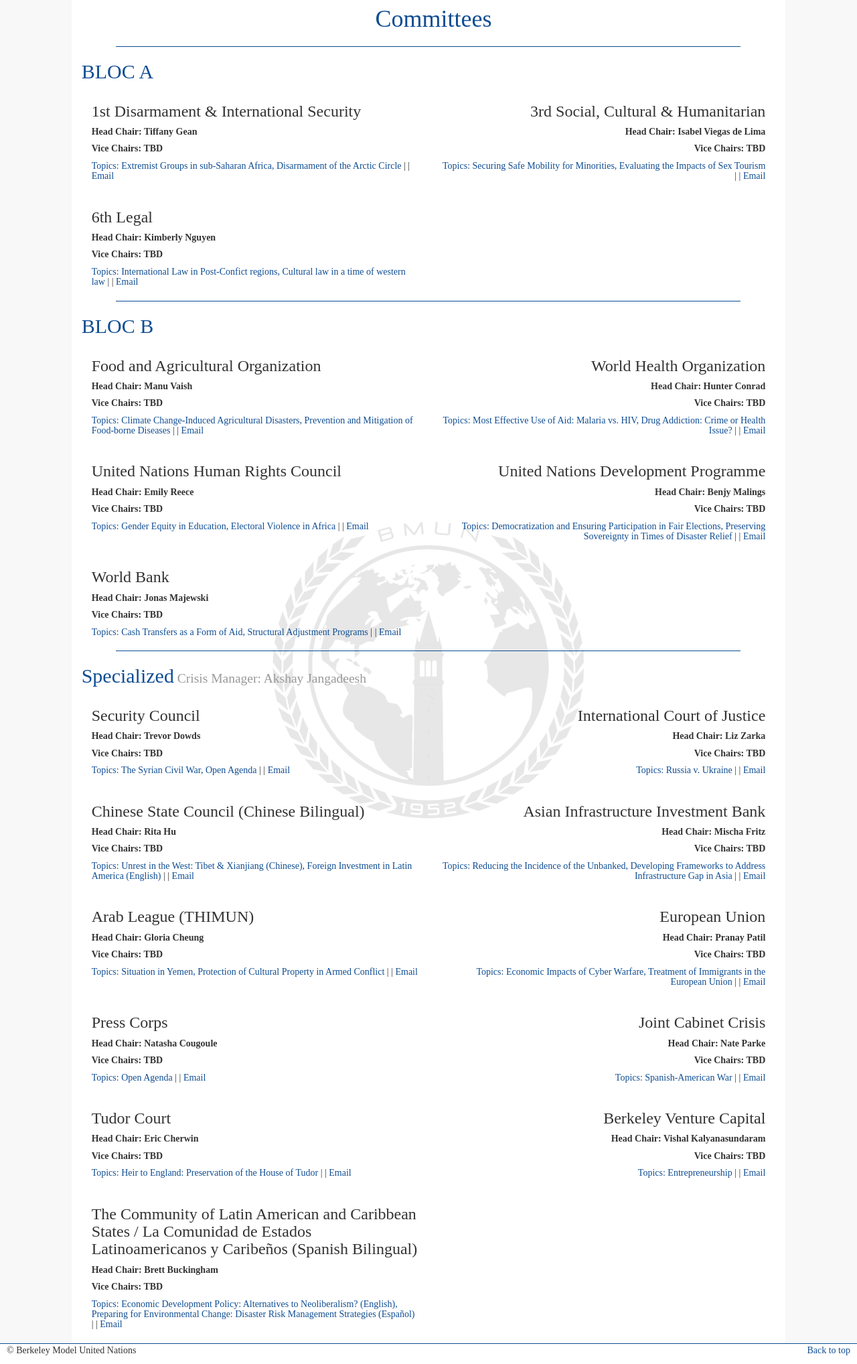
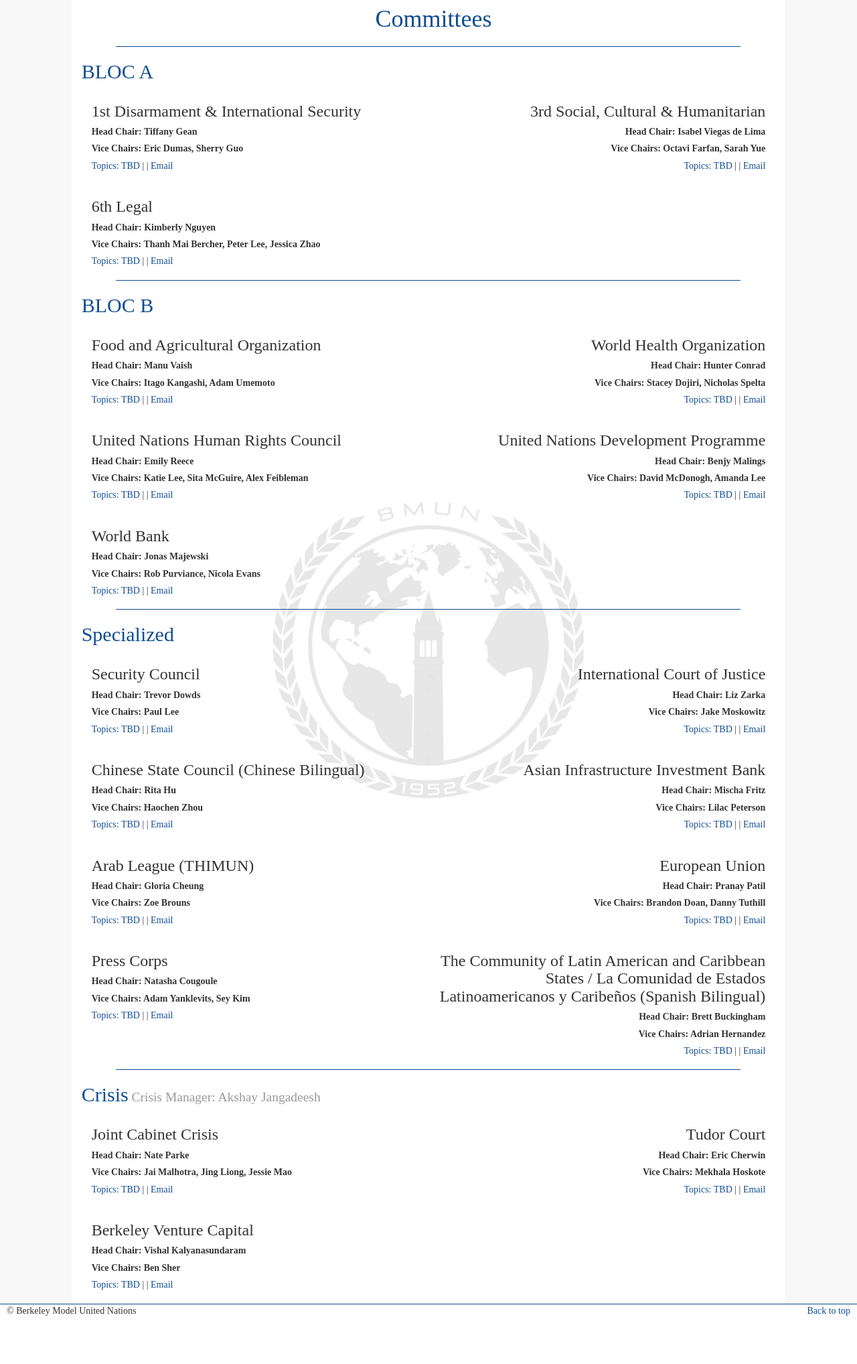
Before and after one commit to nathanielparke/website, a PHP site: page /Committees.php in a window 1280 px wide. Shown: the part 51-2087 px from the top of the page at 67% size. After the commit the page ends 2015 px from the top, so only its background shows below. Run offline with PHP 8.4, Linux system fonts and the light colour scheme; some libraries are stand-ins or nearby versions.

Commit message:
adds in small changes for website desummer design state

```diff
--- a/Committees.php
+++ b/Committees.php
@@ -15,22 +15,22 @@
             <div class="col-md-6 committee">
                 <h3 class="committee-heading"> 1st Disarmament & International Security</h3>
                 <h5><strong>Head Chair: Tiffany Gean</strong></h5>
-                <h5><strong>Vice Chairs: TBD </h5></strong>
-                <h5><a href="ComingSoon.php">Topics: Extremist Groups in sub-Saharan Africa, Disarmament of the Arctic Circle</a> | <!-- <a href="http://disc.blogs.bmun.org/">Blog</a> -->| <a href="mailto:chief@bmun.org" target="_blank">Email</a></h5>
+                <h5><strong>Vice Chairs: Eric Dumas, Sherry Guo </h5></strong>
+                <h5><a href="ComingSoon.php">Topics: TBD <!-- Extremist Groups in sub-Saharan Africa, Disarmament of the Arctic Circle --></a> | <!-- <a href="http://disc.blogs.bmun.org/">Blog</a> -->| <a href="mailto:chief@bmun.org" target="_blank">Email</a></h5>
             </div>
 
             <div class="col-md-6 committee" style="text-align:right">
                 <h3 class="committee-heading"> 3rd Social, Cultural & Humanitarian</h3>
                 <h5><strong>Head Chair: Isabel Viegas de Lima</strong></h5>
-                <h5><strong>Vice Chairs: TBD </h5></strong>
-                <h5><a href="ComingSoon.php">Topics: Securing Safe Mobility for Minorities, Evaluating the Impacts of Sex Tourism</a> | <!-- <a href="http://sochum.blogs.bmun.org/">Blog</a>--> | <a href="mailto:research@bmun.org" target="_blank">Email</a></h5>
+                <h5><strong>Vice Chairs: Octavi Farfan, Sarah Yue </h5></strong>
+                <h5><a href="ComingSoon.php">Topics: TBD<!-- Securing Safe Mobility for Minorities, Evaluating the Impacts of Sex Tourism --></a> | <!-- <a href="http://sochum.blogs.bmun.org/">Blog</a>--> | <a href="mailto:research@bmun.org" target="_blank">Email</a></h5>
             </div>
 
             <div class="col-md-6 committee" style="text-align:left">
                 <h3 class="committee-heading"> 6th Legal</h3>
                 <h5><strong>Head Chair: Kimberly Nguyen</strong></h5>
-                <h5><strong>Vice Chairs: TBD </h5></strong>
-                <h5><a href="ComingSoon.php">Topics: International Law in Post-Confict regions, Cultural law in a time of western law</a> | <!-- <a href="http://spd.blogs.bmun.org/">Blog</a>--> | <a href="mailto:knguyen@bmun.org" target="_blank">Email</a></h5>
+                <h5><strong>Vice Chairs: Thanh Mai Bercher, Peter Lee, Jessica Zhao</h5></strong>
+                <h5><a href="ComingSoon.php">Topics: TBD<!-- International Law in Post-Confict regions, Cultural law in a time of western law --></a> | <!-- <a href="http://spd.blogs.bmun.org/">Blog</a>--> | <a href="mailto:knguyen@bmun.org" target="_blank">Email</a></h5>
             </div>
 
             <hr>
@@ -40,118 +40,123 @@
             <div class="col-md-6 committee">
                 <h3 class="committee-heading"> Food and Agricultural Organization</h3>
                 <h5><strong>Head Chair: Manu Vaish</strong></h5>
-                <h5><strong>Vice Chairs: TBD</h5></strong>
-                <h5><a href="ComingSoon.php">Topics: Climate Change-Induced Agricultural Disasters, Prevention and Mitigation of Food-borne Diseases</a> | <!-- <a href="http://icpo.blogs.bmun.org/">Blog</a>--> | <a href="mailto:mvaish@bmun.org" target="_blank">Email</a></h5>
+                <h5><strong>Vice Chairs: Itago Kangashi, Adam Umemoto</h5></strong>
+                <h5><a href="ComingSoon.php">Topics: TBD<!-- Climate Change-Induced Agricultural Disasters, Prevention and Mitigation of Food-borne Diseases --></a> | <!-- <a href="http://icpo.blogs.bmun.org/">Blog</a>--> | <a href="mailto:mvaish@bmun.org" target="_blank">Email</a></h5>
             </div>
 
             <div class="col-md-6 committee" style="text-align:right">
                 <h3 class="committee-heading"> World Health Organization</h3>
                 <h5><strong>Head Chair: Hunter Conrad</strong></h5>
-                <h5><strong>Vice Chairs: TBD</h5></strong>
-                <h5><a href="ComingSoon.php">Topics: Most Effective Use of Aid: Malaria vs. HIV, Drug Addiction: Crime or Health Issue?</a> | <!-- <a href="http://fao.blogs.bmun.org/">Blog</a>--> | <a href="mailto:hconrad@bmun.org" target="_blank">Email</a></h5>
+                <h5><strong>Vice Chairs: Stacey Dojiri, Nicholas Spelta</h5></strong>
+                <h5><a href="ComingSoon.php">Topics: TBD<!-- Most Effective Use of Aid: Malaria vs. HIV, Drug Addiction: Crime or Health Issue? --></a> | <!-- <a href="http://fao.blogs.bmun.org/">Blog</a>--> | <a href="mailto:hconrad@bmun.org" target="_blank">Email</a></h5>
             </div>
 
             <div class="col-md-6 committee">
                 <h3 class="committee-heading"> United Nations Human Rights Council</h3>
                 <h5><strong>Head Chair: Emily Reece</strong></h5>
-                <h5><strong>Vice Chairs: TBD</h5></strong>
-                <h5><a href="ComingSoon.php">Topics: Gender Equity in Education, Electoral Violence in Africa</a> | <!-- <a href="http://unep.blogs.bmun.org/">Blog</a>--> | <a href="mailto:ereece@bmun.org" target="_blank">Email</a></h5>
+                <h5><strong>Vice Chairs: Katie Lee, Sita McGuire, Alex Feibleman</h5></strong>
+                <h5><a href="ComingSoon.php">Topics: TBD<!-- Gender Equity in Education, Electoral Violence in Africa --></a> | <!-- <a href="http://unep.blogs.bmun.org/">Blog</a>--> | <a href="mailto:ereece@bmun.org" target="_blank">Email</a></h5>
             </div>
 
             <div class="col-md-6 committee" style="text-align:right">
                 <h3 class="committee-heading"> United Nations Development Programme</h3>
                 <h5><strong>Head Chair: Benjy Malings</strong></h5>
-                <h5><strong>Vice Chairs: TBD</h5></strong>
-                <h5><a href="ComingSoon.php">Topics: Democratization and Ensuring Participation in Fair Elections, Preserving Sovereignty in Times of Disaster Relief</a> | <!-- <a href="http://who.blogs.bmun.org/">Blog</a>--> | <a href="mailto:outreach@bmun.org" target="_blank">Email</a></h5>
+                <h5><strong>Vice Chairs: David McDonogh, Amanda Lee</h5></strong>
+                <h5><a href="ComingSoon.php">Topics: TBD<!-- Democratization and Ensuring Participation in Fair Elections, Preserving Sovereignty in Times of Disaster Relief --></a> | <!-- <a href="http://who.blogs.bmun.org/">Blog</a>--> | <a href="mailto:outreach@bmun.org" target="_blank">Email</a></h5>
             </div>
 
             <div class="col-md-6 committee">
                 <h3 class="committee-heading"> World Bank</h3>
                 <h5><strong>Head Chair: Jonas Majewski</strong></h5>
-                <h5><strong>Vice Chairs: TBD</h5></strong>
-                <h5><a href="ComingSoon.php">Topics: Cash Transfers as a Form of Aid, Structural Adjustment Programs</a> | <!-- <a href="http://ilo.blogs.bmun.org/">Blog</a>--> | <a href="mailto:jmajewski@bmun.org" target="_blank">Email</a></h5>
+                <h5><strong>Vice Chairs: Rob Purviance, Nicola Evans</h5></strong>
+                <h5><a href="ComingSoon.php">Topics: TBD<!-- Cash Transfers as a Form of Aid, Structural Adjustment Programs --></a> | <!-- <a href="http://ilo.blogs.bmun.org/">Blog</a>--> | <a href="mailto:jmajewski@bmun.org" target="_blank">Email</a></h5>
             </div>
 
             <hr>
 
-            <h2 class="bloc-heading">Specialized<small> Crisis Manager: Akshay Jangadeesh</small></h2>
+            <h2 class="bloc-heading">Specialized</h2>
 
             <div class="col-md-6 committee">
                 <h3 class="committee-heading"> Security Council</h3>
                 <h5><strong>Head Chair: Trevor Dowds</strong></h5>
-                <h5><strong>Vice Chairs: TBD</h5></strong>
-                <h5><a href="ComingSoon.php">Topics: The Syrian Civil War, Open Agenda</a> | <!-- <a href="http://eu.blogs.bmun.org/">Blog</a>--> | <a href="mailto:tdowds@bmun.org" target="_blank">Email</a></h5>
+                <h5><strong>Vice Chairs: Paul Lee</h5></strong>
+                <h5><a href="ComingSoon.php">Topics: TBD<!-- The Syrian Civil War, Open Agenda --></a> | <!-- <a href="http://eu.blogs.bmun.org/">Blog</a>--> | <a href="mailto:tdowds@bmun.org" target="_blank">Email</a></h5>
             </div>
 
              <div class="col-md-6 committee" style="text-align:right">
                 <h3 class="committee-heading"> International Court of Justice</h3>
                 <h5><strong>Head Chair: Liz Zarka</strong></h5>
-                <h5><strong>Vice Chairs: TBD</h5></strong>
-                <h5><a href="ComingSoon.php">Topics: Russia v. Ukraine</a> | <!--<a href="http://idb.blogs.bmun.org/">Blog</a> --> | <a href="mailto:lzarka@bmun.org" target="_blank">Email</a></h5>
+                <h5><strong>Vice Chairs: Jake Moskowitz</h5></strong>
+                <h5><a href="ComingSoon.php">Topics: TBD<!-- Russia v. Ukraine --></a> | <!--<a href="http://idb.blogs.bmun.org/">Blog</a> --> | <a href="mailto:lzarka@bmun.org" target="_blank">Email</a></h5>
             </div>
 
             <div class="col-md-6 committee">
                 <h3 class="committee-heading"> Chinese State Council (Chinese Bilingual)</h3>
                 <h5><strong>Head Chair: Rita Hu</strong></h5>
-                <h5><strong>Vice Chairs: TBD</h5></strong>
-                <h5><a href="ComingSoon.php">Topics: Unrest in the West: Tibet & Xianjiang (Chinese), Foreign Investment in Latin America (English)</a> | <!-- <a href="http://g20.blogs.bmun.org/">Blog</a>--> | <a href="mailto:info@bmun.org" target="_blank">Email</a></h5>
+                <h5><strong>Vice Chairs: Haochen Zhou</h5></strong>
+                <h5><a href="ComingSoon.php">Topics: TBD<!-- Unrest in the West: Tibet & Xianjiang (Chinese), Foreign Investment in Latin America (English) --></a> | <!-- <a href="http://g20.blogs.bmun.org/">Blog</a>--> | <a href="mailto:info@bmun.org" target="_blank">Email</a></h5>
             </div>
 
             <div class="col-md-6 committee" style="text-align:right">
                 <h3 class="committee-heading"> Asian Infrastructure Investment Bank</h3>
                 <h5><strong>Head Chair: Mischa Fritz</strong></h5>
-                <h5><strong>Vice Chairs: TBD</h5></strong>
-                <h5><a href="ComingSoon.php">Topics: Reducing the Incidence of the Unbanked, Developing Frameworks to Address Infrastructure Gap in Asia</a> | <!-- <a href="http://icc.blogs.bmun.org/">Blog</a>--> | <a href="mailto:treasurer@bmun.org" target="_blank">Email</a></h5>
+                <h5><strong>Vice Chairs: Lilac Peterson</h5></strong>
+                <h5><a href="ComingSoon.php">Topics: TBD<!-- Reducing the Incidence of the Unbanked, Developing Frameworks to Address Infrastructure Gap in Asia --></a> | <!-- <a href="http://icc.blogs.bmun.org/">Blog</a>--> | <a href="mailto:treasurer@bmun.org" target="_blank">Email</a></h5>
             </div>
 
-            <div class="col-md-6 committee" >
+            <div class="col-md-6 committee">
                 <h3 class="committee-heading"> Arab League (THIMUN)</h3>
                 <h5><strong>Head Chair: Gloria Cheung</strong></h5>
-                <h5><strong>Vice Chairs: TBD</h5></strong>
-                <h5><a href="ComingSoon.php">Topics: Situation in Yemen, Protection of Cultural Property in Armed Conflict</a> | <!-- <a href="http://sc.blogs.bmun.org/">Blog</a>--> | <a href="mailto:gcheung@bmun.org" target="_blank">Email</a></h5>
+                <h5><strong>Vice Chairs: Zoe Brouns</h5></strong>
+                <h5><a href="ComingSoon.php">Topics: TBD<!-- Situation in Yemen, Protection of Cultural Property in Armed Conflict --></a> | <!-- <a href="http://sc.blogs.bmun.org/">Blog</a>--> | <a href="mailto:gcheung@bmun.org" target="_blank">Email</a></h5>
             </div>
 
             <div class="col-md-6 committee" style="text-align:right">
                 <h3 class="committee-heading"> European Union</h3>
                 <h5><strong>Head Chair: Pranay Patil</strong></h5>
-                <h5><strong>Vice Chairs: TBD</h5></strong>
-                <h5><a href="ComingSoon.php">Topics: Economic Impacts of Cyber Warfare, Treatment of Immigrants in the European Union</a> | <!-- <a href="http://ifc.blogs.bmun.org/">Blog</a> --> | <a href="mailto:ppatil@bmun.org" target="_blank">Email</a></h5>
+                <h5><strong>Vice Chairs: Brandon Doan, Danny Tuthill</h5></strong>
+                <h5><a href="ComingSoon.php">Topics: TBD<!-- Economic Impacts of Cyber Warfare, Treatment of Immigrants in the European Union --></a> | <!-- <a href="http://ifc.blogs.bmun.org/">Blog</a> --> | <a href="mailto:ppatil@bmun.org" target="_blank">Email</a></h5>
             </div>
 
-            <div class="col-md-6 committee" >
+            <div class="col-md-6 committee">
                 <h3 class="committee-heading"> Press Corps</h3>
                 <h5><strong>Head Chair: Natasha Cougoule</strong></h5>
-                <h5><strong>Vice Chairs: TBD</h5></strong>
-                <h5><a href="ComingSoon.php">Topics: Open Agenda</a> | <!-- <a href="http://khan.blogs.bmun.org/">Blog</a> --> | <a href="mailto:ncougoule@bmun.org" target="_blank">Email</a></h5>
+                <h5><strong>Vice Chairs: Adam Yanklevits, Sey Kim</h5></strong>
+                <h5><a href="ComingSoon.php">Topics: TBD<!-- Open Agenda --></a> | <!-- <a href="http://khan.blogs.bmun.org/">Blog</a> --> | <a href="mailto:ncougoule@bmun.org" target="_blank">Email</a></h5>
             </div>
 
             <div class="col-md-6 committee" style="text-align:right">
+                <h3 class="committee-heading"> The Community of Latin American and Caribbean States / La Comunidad de Estados Latinoamericanos y Caribeños (Spanish Bilingual)</h3>
+                <h5><strong>Head Chair: Brett Buckingham</strong></h5>
+                <h5><strong>Vice Chairs: Adrian Hernandez</h5></strong>
+                <h5><a href="ComingSoon.php">Topics: TBD<!-- Economic Development Policy: Alternatives to Neoliberalism? (English), Preparing for Environmental Change:  Disaster Risk Management Strategies (Español) --> </a> | <!-- <a href="http://apec.blogs.bmun.org/">Blog</a>--> | <a href="mailto:ops@bmun.org" target="_blank">Email</a></h5>
+            </div>
+
+            <hr>
+
+            <h2 class="bloc-heading">Crisis<small> Crisis Manager: Akshay Jangadeesh</small></h2>
+
+            <div class="col-md-6 committee">
                 <h3 class="committee-heading"> Joint Cabinet Crisis</h3>
                 <h5><strong>Head Chair: Nate Parke</strong></h5>
-                <h5><strong>Vice Chairs: TBD</h5></strong>
-                <h5><a href="ComingSoon.php">Topics: Spanish-American War</a> | <!-- <a href="http://jcc.blogs.bmun.org/">Blog</a>--> | <a href="mailto:tech@bmun.org" target="_blank">Email</a></h5>
+                <h5><strong>Vice Chairs: Jai Malhotra, Jing Liong, Jessie Mao</h5></strong>
+                <h5><a href="ComingSoon.php">Topics: TBD<!-- Spanish-American War --></a> | <!-- <a href="http://jcc.blogs.bmun.org/">Blog</a>--> | <a href="mailto:tech@bmun.org" target="_blank">Email</a></h5>
+            </div>
+
+            <div class="col-md-6 committee" style="text-align:right">
+                <h3 class="committee-heading"> Tudor Court</h3>
+                <h5><strong>Head Chair: Eric Cherwin</strong></h5>
+                <h5><strong>Vice Chairs: Mekhala Hoskote</h5></strong>
+                <h5><a href="ComingSoon.php">Topics: TBD<!-- Heir to England: Preservation of the House of Tudor --></a> | <!--<a href="http://press.blogs.bmun.org/">Blog</a>--> | <a href="mailto:echerwin@bmun.org" target="_blank">Email</a></h5>
             </div>
 
             <div class="col-md-6 committee">
-                <h3 class="committee-heading"> Tudor Court</h3>
-                <h5><strong>Head Chair: Eric Cherwin</strong></h5>
-                <h5><strong>Vice Chairs: TBD</h5></strong>
-                <h5><a href="ComingSoon.php">Topics: Heir to England: Preservation of the House of Tudor</a> | <!--<a href="http://press.blogs.bmun.org/">Blog</a>--> | <a href="mailto:echerwin@bmun.org" target="_blank">Email</a></h5>
+                <h3 class="committee-heading"> Berkeley Venture Capital</h3>
+                <h5><strong>Head Chair: Vishal Kalyanasundaram</strong></h5>
+                <h5><strong>Vice Chairs: Ben Sher</h5></strong>
+                <h5><a href="ComingSoon.php">Topics: TBD<!-- Entrepreneurship --></a> | <!-- <a href="http://press.blogs.bmun.org/">Blog</a>--> | <a href="mailto:vkal@bmun.org" target="_blank">Email</a></h5>
             </div>
 
-            <div class="col-md-6 committee" style="text-align:right">
-                <h3 class="committee-heading"> Berkeley Venture Capital</h3>
-                <h5><strong>Head Chair: Vishal Kalyanasundaram</strong></h5>
-                <h5><strong>Vice Chairs: TBD</h5></strong>
-                <h5><a href="ComingSoon.php">Topics: Entrepreneurship</a> | <!-- <a href="http://press.blogs.bmun.org/">Blog</a>--> | <a href="mailto:vkal@bmun.org" target="_blank">Email</a></h5>
-            </div>
-
-            <div class="col-md-6 committee">
-                <h3 class="committee-heading"> The Community of Latin American and Caribbean States / La Comunidad de Estados Latinoamericanos y Caribeños (Spanish Bilingual)</h3>
-                <h5><strong>Head Chair: Brett Buckingham</strong></h5>
-                <h5><strong>Vice Chairs: TBD</h5></strong>
-                <h5><a href="ComingSoon.php">Topics: Economic Development Policy: Alternatives to Neoliberalism? (English), Preparing for Environmental Change:  Disaster Risk Management Strategies (Español) </a> | <!-- <a href="http://apec.blogs.bmun.org/">Blog</a>--> | <a href="mailto:ops@bmun.org" target="_blank">Email</a></h5>
-            </div>
 
     </div>
 </div>
```
